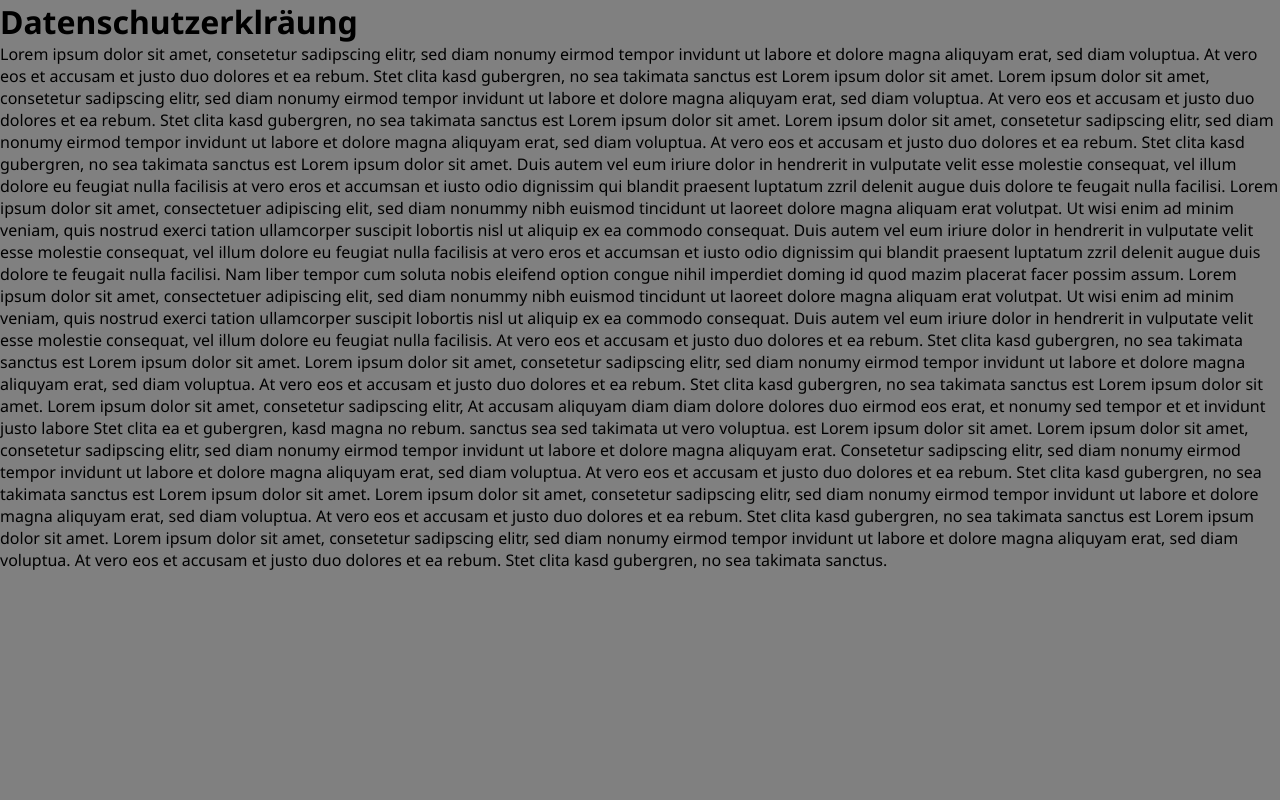
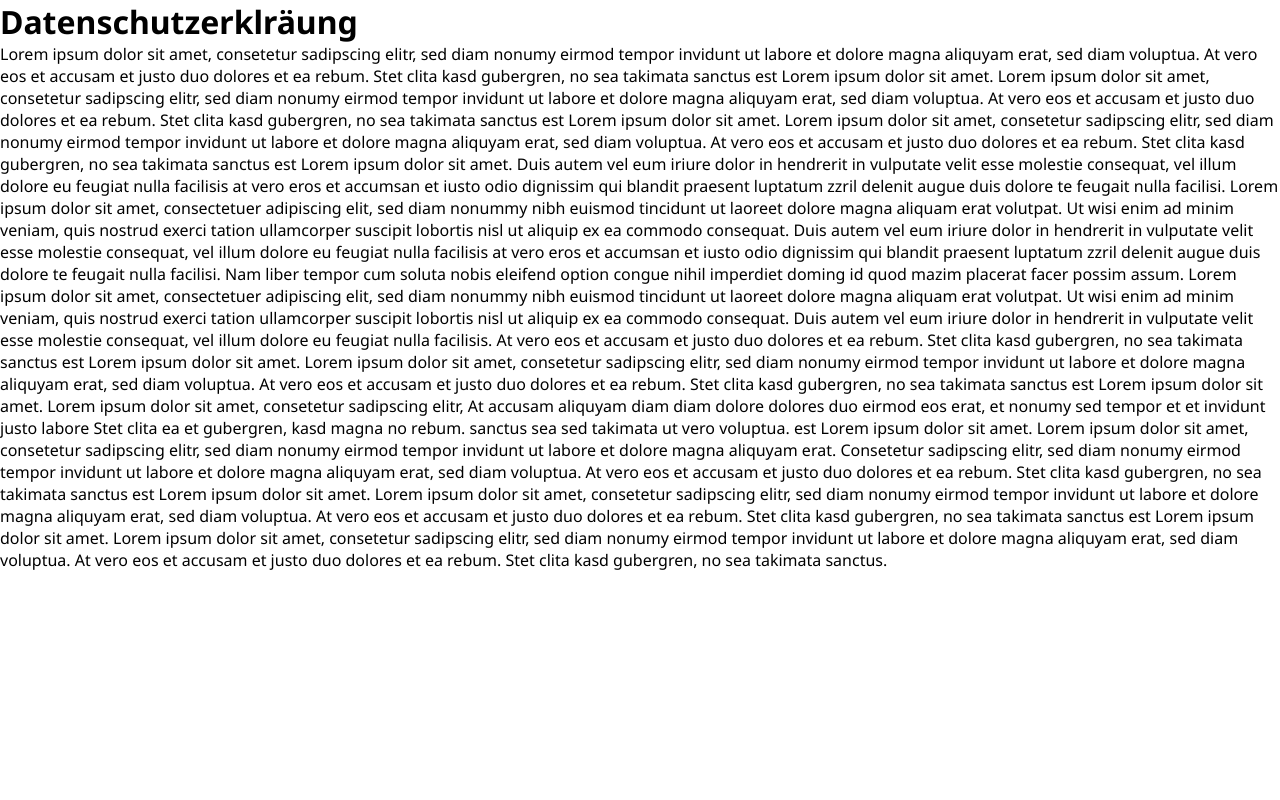
Before and after one commit to aejsi5/Enif, a Django app: template enif_app/templates/enif_app/datenschutz.html in a window 1280 px wide. Run offline with Django 3.2, Linux system fonts and the light colour scheme; the template is opened without the code that fills it, so the values that code supplies are empty; some libraries are stand-ins or nearby versions.

Commit message:
Update enif.css

```diff
--- a/enif_app/static/css/enif.css
+++ b/enif_app/static/css/enif.css
@@ -9,8 +9,13 @@
     -moz-osx-font-smoothing: grayscale;
     font-family: 'Noto Sans', sans-serif;
 }
+body, html {
+    width: 100%;
+    height: 100%;
+    overflow: hidden;
+}
 body{
-    background-color: grey;
+    display: block;
 }
 .hide{
     display:none;
@@ -21,6 +26,7 @@ body{
     bottom: 10px;
     right: 10px;
     max-width: 333px;
+    margin-right: 10px;
 }
 .enif_input_wrapper{
     display: flex;
```
